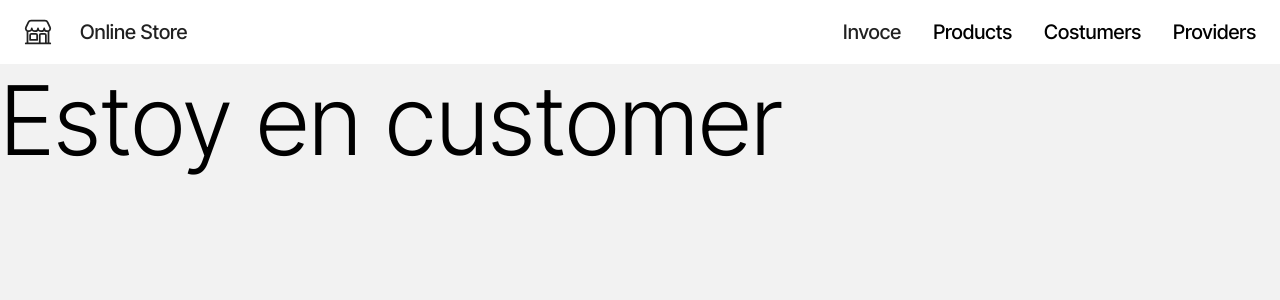
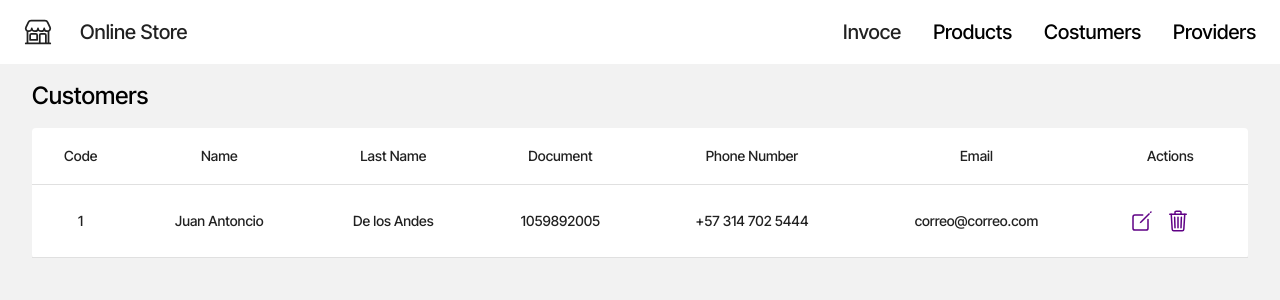
Before and after one commit to RestrepoYHZY/Online-Store, a React (Create React App) app in the folder 01-Frontend/online-store/: page /Customers in a window 1280 px wide. Shown: the top 300 px of the page. Built offline with nearby package versions, Linux system fonts and the light colour scheme.

Commit message:
The table in costumer was added

```diff
--- /dev/null
+++ b/01-Frontend/online-store/src/components/Customers/TableCustomers.jsx
@@ -0,0 +1,67 @@
+import {
+  Paper,
+  Table,
+  TableCell,
+  TableContainer,
+  TableRow,
+  TableHead,
+  TableBody,
+  IconButton
+} from "@mui/material";
+import React from "react";
+import { IoTrashOutline, IoCreateOutline } from "react-icons/io5";
+
+const TableCustomers = () => {
+  return (
+    <>
+      <Paper sx={{ width: "100%" }} elevation={0} style={{ marginTop: "1em" }}>
+        <TableContainer>
+          <Table>
+            <TableHead>
+              <TableRow>
+                <TableCell align='center'>Code</TableCell>
+                <TableCell align='center'>Name</TableCell>
+                <TableCell align='center'>Last Name</TableCell>
+                <TableCell align='center'>Document</TableCell>
+                <TableCell align='center'>Phone Number</TableCell>
+                <TableCell align='center'>Email</TableCell>
+                <TableCell align='center'>Actions</TableCell>
+              </TableRow>
+            </TableHead>
+
+            <TableBody>
+                <TableCell align='center'>1</TableCell>
+                <TableCell align='center'>Juan Antoncio</TableCell>
+                <TableCell align='center'>De los Andes</TableCell>
+                <TableCell align='center'>1059892005</TableCell>
+                <TableCell align='center'>+57 314 702 5444</TableCell>
+                <TableCell align='center'>correo@correo.com</TableCell>
+                <TableCell align='center'>
+                <IconButton
+                    size="medium"
+                    edge="start"
+                    color="primary"
+                    aria-label="menu"
+                    sx={{ mr: 1 }}
+                  >
+                    <IoCreateOutline />
+                  </IconButton>
+                  <IconButton
+                    size="medium"
+                    edge="start"
+                    color="primary"
+                    aria-label="menu"
+                    sx={{ mr: 1 }}
+                  >
+                    <IoTrashOutline />
+                  </IconButton>
+                </TableCell>
+            </TableBody>
+          </Table>
+        </TableContainer>
+      </Paper>
+    </>
+  );
+};
+
+export default TableCustomers;
--- a/01-Frontend/online-store/src/pages/Customers.jsx
+++ b/01-Frontend/online-store/src/pages/Customers.jsx
@@ -1,12 +1,17 @@
-import { Typography } from '@mui/material'
-import React from 'react'
+import { Box, Typography } from "@mui/material";
+import React from "react";
+import TableCustomers from "../components/Customers/TableCustomers";
 
 const Customers = () => {
   return (
     <>
-    <Typography variant='h1'>Estoy en customer</Typography>
+      <Box style={{ margin: "2em", marginTop: "5em" }}>
+        <Typography variant="h5">Customers</Typography>
+
+        <TableCustomers/>
+      </Box>
     </>
-  )
-}
+  );
+};
 
-export default Customers
+export default Customers;
```
Also changed, not shown: 01-Frontend/online-store/src/components/Products/TableProducts.jsx (line endings or trailing spaces).
